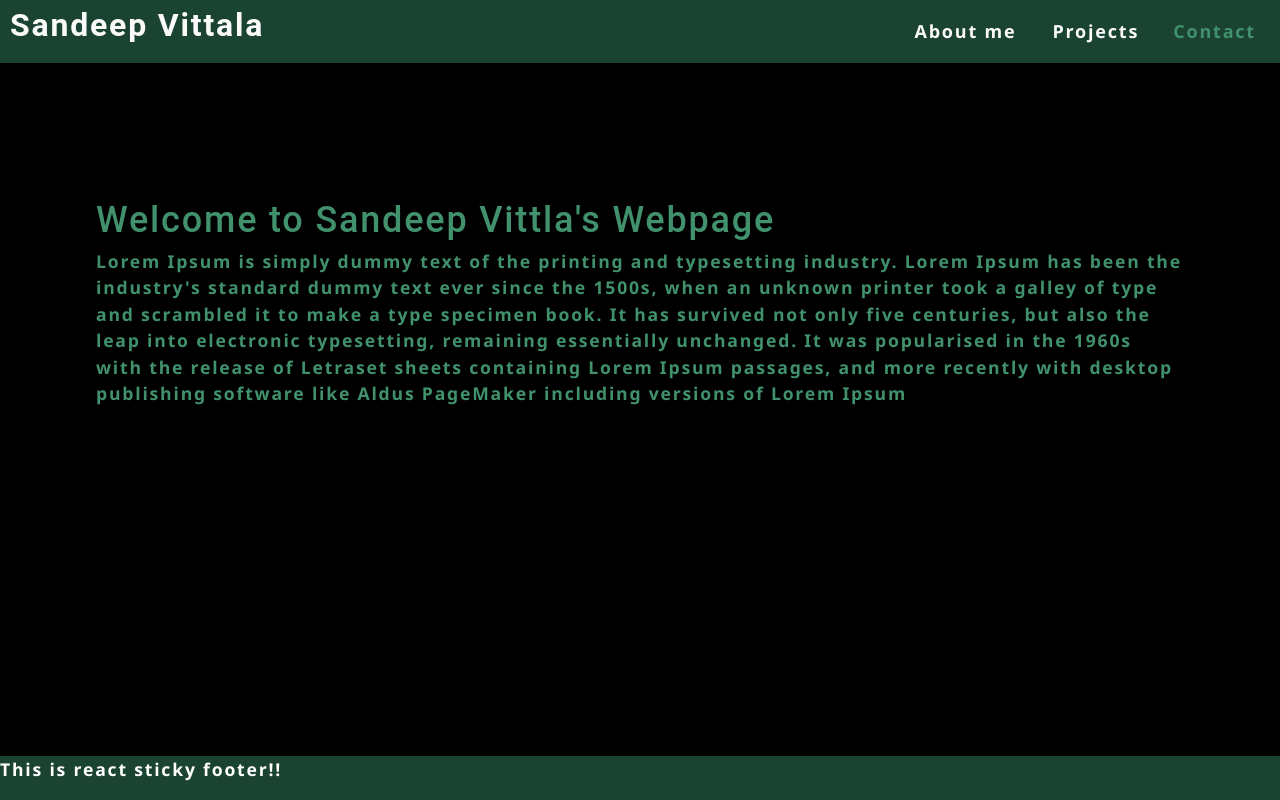
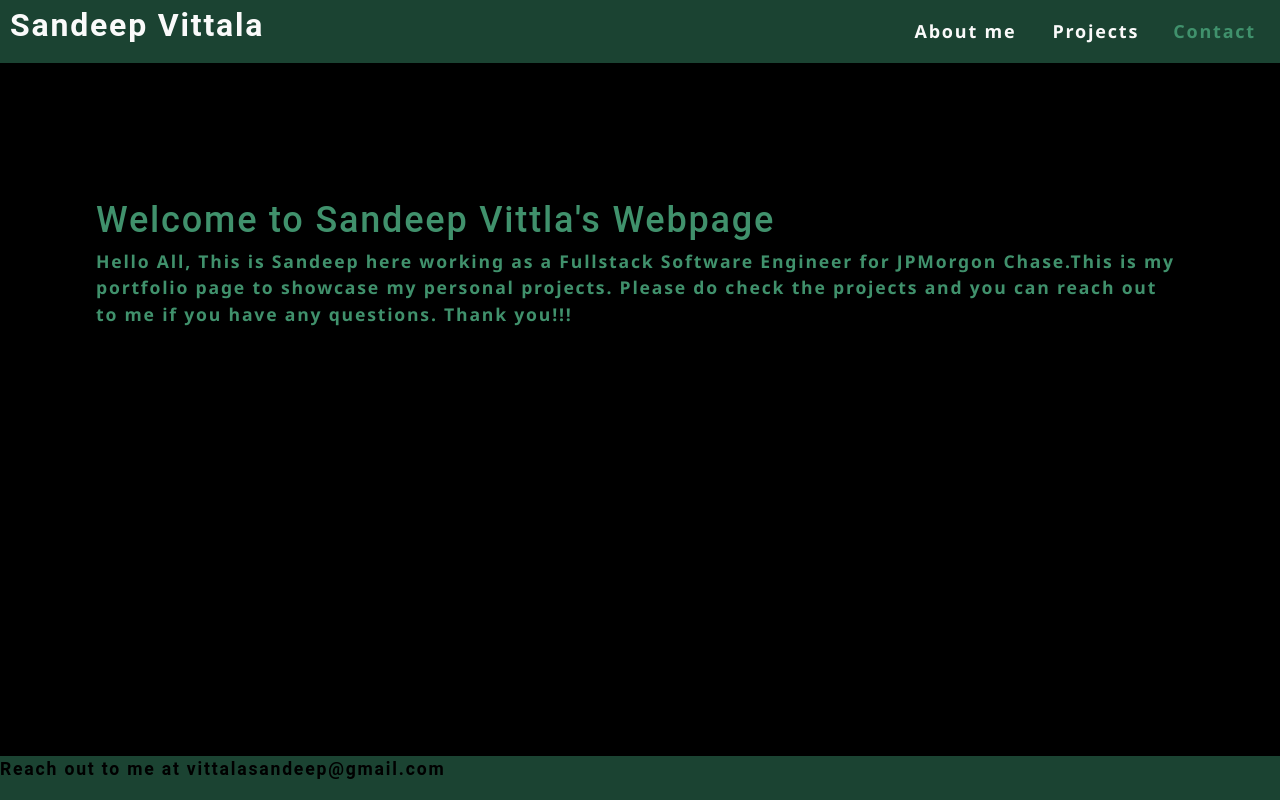
Before and after one commit to sandy3392/react-portfolio, a React (Create React App) app: page / in a window 1280 px wide. Built offline with nearby package versions, Linux system fonts and the light colour scheme.

Commit message:
pushing final touches

```diff
--- a/src/components/About/index.js
+++ b/src/components/About/index.js
@@ -9,7 +9,8 @@ function About() {
                 <div className="p-3 border bg-light">
                     <h1 id="about">Welcome to Sandeep Vittla's Webpage</h1>
                     <p>
-                        Lorem Ipsum is simply dummy text of the printing and typesetting industry. Lorem Ipsum has been the industry's standard dummy text ever since the 1500s, when an unknown printer took a galley of type and scrambled it to make a type specimen book. It has survived not only five centuries, but also the leap into electronic typesetting, remaining essentially unchanged. It was popularised in the 1960s with the release of Letraset sheets containing Lorem Ipsum passages, and more recently with desktop publishing software like Aldus PageMaker including versions of Lorem Ipsum
+                        Hello All, This is Sandeep here working as a Fullstack Software Engineer for JPMorgon Chase.This is my portfolio page to showcase my personal projects.
+                        Please do check the projects and you can reach out to me if you have any questions. Thank you!!!
                     </p>
                 </div>
             </div>
--- a/src/components/Footer/index.js
+++ b/src/components/Footer/index.js
@@ -3,7 +3,7 @@ import React from 'react';
 function Footer() {
     return (
         <footer className="footer">
-            <p>This is react sticky footer!!</p>
+            <p>Reach out to me at vittalasandeep@gmail.com</p>
         </footer>
     );
 }
--- a/src/index.css
+++ b/src/index.css
@@ -316,8 +316,9 @@ a {
   position: fixed;
   width: 100%;
   bottom: 0;
-  color: white;
+  color: black;
   font-size: 25px;
+  font-family: "Roboto", sans-serif;
 }
 
 .aboutme {
```
